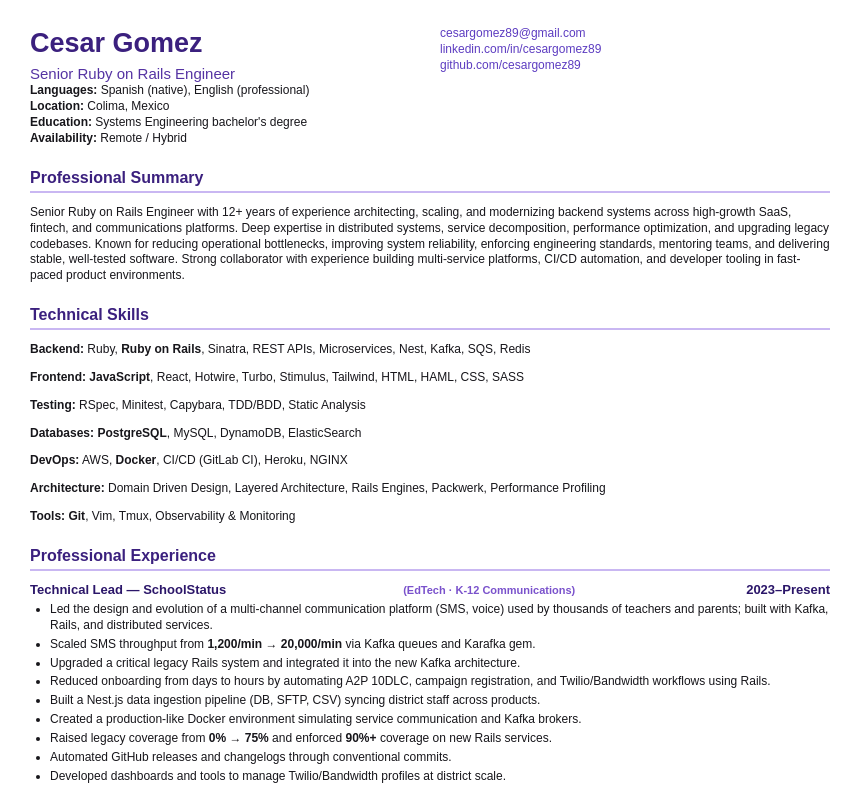
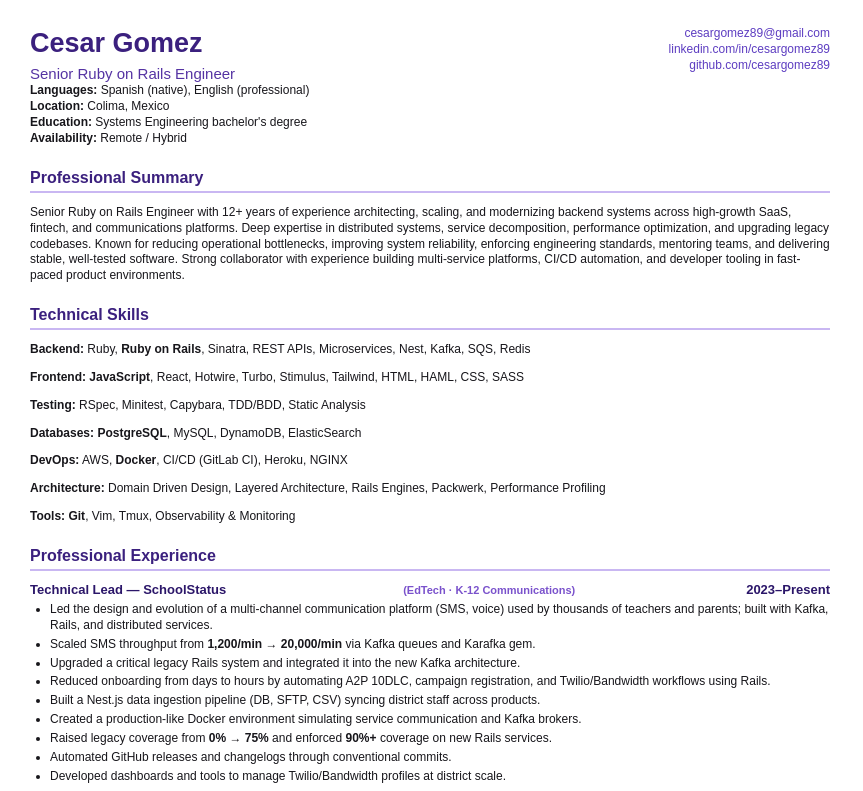
Before and after one commit to cesargomez89/resume, a website: page cv/index.html in a window 1280 px wide. Shown: the top 791 px of the page, without its empty margins (0-863 px from the left). Drawn offline with Linux system fonts and the light colour scheme; a web font is replaced by a local one.

Commit message:
fix: pull header right

```diff
--- a/cv/style.css
+++ b/cv/style.css
@@ -83,10 +83,16 @@ a {
 /* ============================================================
 Header Grid
 ============================================================ */
+
 .header-grid {
   display: grid;
-  grid-template-columns: 1fr 1fr;
+  grid-template-columns: 1fr auto;
   gap: 20px;
+}
+
+.header-right {
+  justify-self: end;
+  text-align: right;
 }
 
 /* ============================================================
```
